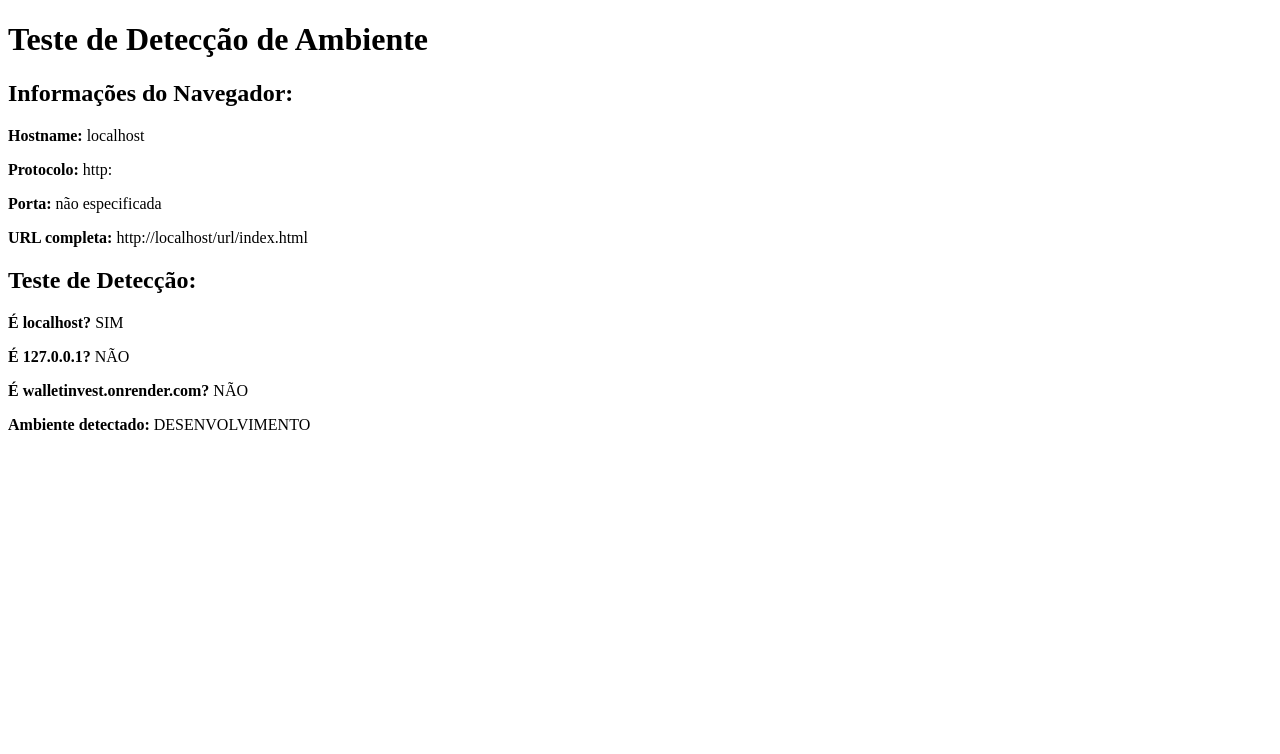
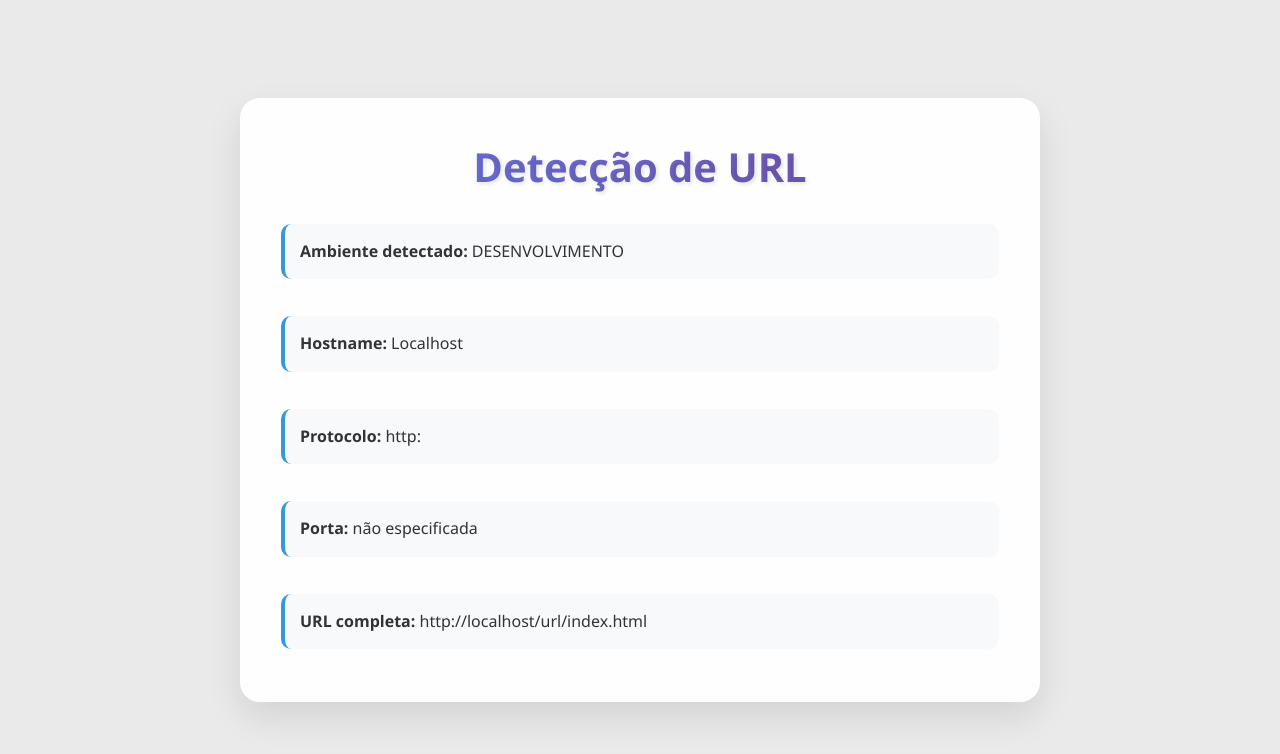
Before and after one commit to felipeIM2/walletInvest, a website: page url/index.html in a window 1280 px wide. Drawn offline with Linux system fonts and the light colour scheme.

Commit message:
update: teste rota url

```diff
--- a/url/index.html
+++ b/url/index.html
@@ -3,12 +3,15 @@
 <head>
     <meta charset="UTF-8">
     <meta name="viewport" content="width=device-width, initial-scale=1.0">
-    <title>Teste de Detecção de Ambiente</title>
+    <title>Teste de Ambiente</title>
+    <link rel="stylesheet" href="./style.css">
 </head>
 <body>
-    <h1>Teste de Detecção de Ambiente</h1>
-    <div id="info"></div>
 
+    <div class="container">
+        <h1>Detecção de URL</h1>
+        <div id="info"></div>
+    </div>
     <script>
         // Simular diferentes ambientes para teste
         function testEnvironment() {
@@ -21,17 +24,21 @@
             const href = window.location.href;
 
             info.innerHTML = `
-                <h2>Informações do Navegador:</h2>
-                <p><strong>Hostname:</strong> ${hostname}</p>
+
+
+                <p><strong>Ambiente detectado:</strong> ${hostname === 'localhost' || hostname === '127.0.0.1' ? 'DESENVOLVIMENTO' : 'PRODUÇÃO'}</p>
+                <p>
+                  <strong>Hostname:</strong>
+                  ${hostname === 'localhost'
+                  ? 'Localhost'
+                  : hostname === '127.0.0.1'
+                  ? '127.0.0.1'
+                  : 'Produção'}
+                </p>
                 <p><strong>Protocolo:</strong> ${protocol}</p>
                 <p><strong>Porta:</strong> ${port || 'não especificada'}</p>
                 <p><strong>URL completa:</strong> ${href}</p>
 
-                <h2>Teste de Detecção:</h2>
-                <p><strong>É localhost?</strong> ${hostname === 'localhost' ? 'SIM' : 'NÃO'}</p>
-                <p><strong>É 127.0.0.1?</strong> ${hostname === '127.0.0.1' ? 'SIM' : 'NÃO'}</p>
-                <p><strong>É walletinvest.onrender.com?</strong> ${hostname === 'walletinvest.onrender.com' ? 'SIM' : 'NÃO'}</p>
-                <p><strong>Ambiente detectado:</strong> ${hostname === 'localhost' || hostname === '127.0.0.1' ? 'DESENVOLVIMENTO' : 'PRODUÇÃO'}</p>
             `;
         }
 
--- /dev/null
+++ b/url/style.css
@@ -0,0 +1,64 @@
+/* Reset e configurações básicas */
+* {
+    margin: 0;
+    padding: 0;
+    box-sizing: border-box;
+}
+
+body {
+    font-family: 'Segoe UI', Tahoma, Geneva, Verdana, sans-serif;
+    background: rgba(226, 225, 225, 0.685);
+    min-height: 100vh;
+    display: flex;
+    flex-direction: column;
+    align-items: center;
+    justify-content: center;
+    padding: 20px;
+    color: #333;
+}
+
+/* Container principal */
+.container {
+    background: rgba(255, 255, 255, 0.95);
+    backdrop-filter: blur(10px);
+    border-radius: 20px;
+    box-shadow: 0 15px 35px rgba(0, 0, 0, 0.1);
+    padding: 40px;
+    max-width: 800px;
+    width: 100%;
+    border: 1px solid rgba(255, 255, 255, 0.2);
+}
+
+/* Título principal */
+h1 {
+    color: #2c3e50;
+    text-align: center;
+    margin-bottom: 30px;
+    font-size: 2.5rem;
+    font-weight: 700;
+    text-shadow: 2px 2px 4px rgba(0, 0, 0, 0.1);
+    background: linear-gradient(45deg, #667eea, #764ba2);
+    -webkit-background-clip: text;
+    -webkit-text-fill-color: transparent;
+    background-clip: text;
+}
+
+/* Seções de informação */
+#info {
+    display: grid;
+    gap: 25px;
+}
+
+
+
+/* Parágrafos de informação */
+p {
+    background: #f8f9fa;
+    padding: 15px;
+    border-radius: 10px;
+    margin-bottom: 12px;
+    border-left: 4px solid #3498db;
+    font-size: 1rem;
+    line-height: 1.6;
+    transition: transform 0.3s ease, box-shadow 0.3s ease;
+}
```
